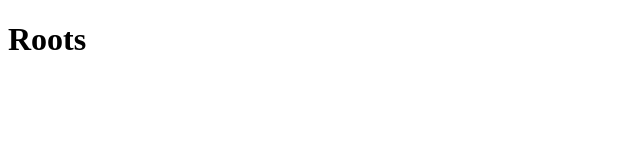
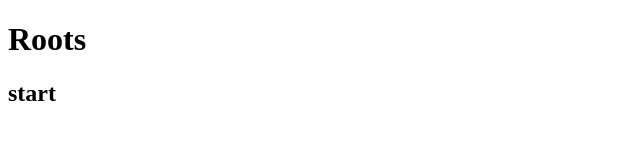
Before and after one commit to TakayukiMorijiri/projectRoots, a website: page index.html in a window 1280 px wide. Shown: the full height of the page, 0-640 px from the left. Drawn offline with Linux system fonts and the light colour scheme.

Commit message:
create package.json

```diff
--- a/index.html
+++ b/index.html
@@ -6,5 +6,6 @@
   </head>
   <body>
     <h1>Roots</h1>
+    <h2>start</h2>
   </body>
 </html>
```
Also changed, not shown: package.json (added, +12 -0 lines).
